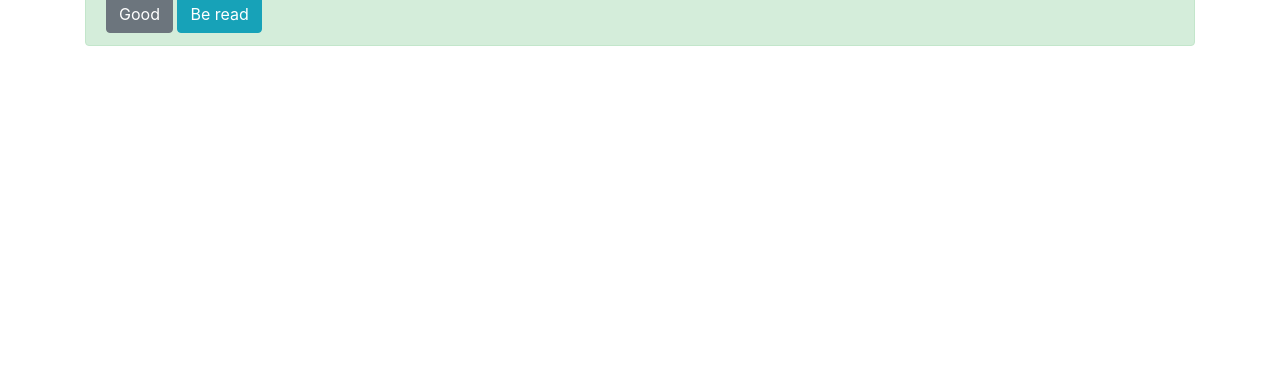
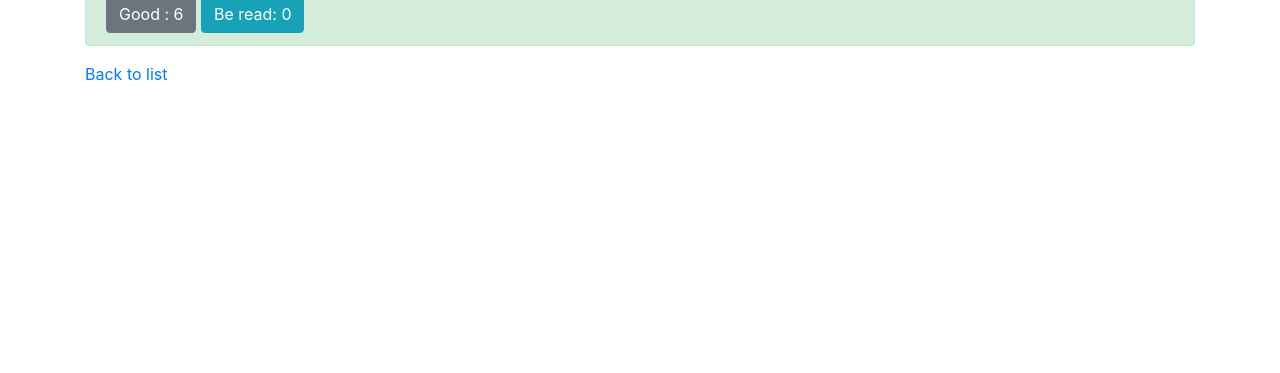
Before and after one commit to kazu-S-1110/boardProject210606, a Django app: page /detail/1 in a window 1280 px wide. Shown: the part 427-800 px from the top of the page. Run offline with Django 3.2, Linux system fonts and the light colour scheme; a user stored in the database is signed in; data comes from the database, SQL or seed files in the repository; both versions use the stored data as it was after the commit.

Commit message:
いいね機能を実装。（detailで押したらdetailに、listで押したらlistに遷移したいな。。）

```diff
--- a/boardapp/urls.py
+++ b/boardapp/urls.py
@@ -1,6 +1,6 @@
 from django.contrib import admin
 from django.urls import path, include
-from .views import signupfunc, loginfunc, listfunc, logoutfunc, detailfunc
+from .views import signupfunc, loginfunc, listfunc, logoutfunc, detailfunc, goodfunc
 
 urlpatterns = [
     path('signup/', signupfunc, name="signup"),
@@ -8,4 +8,5 @@ urlpatterns = [
     path("list/", listfunc, name="list"),
     path("logout/", logoutfunc, name="logout"),
     path("detail/<int:pk>", detailfunc, name="detail"),
+    path("good/<int:pk>", goodfunc, name="good"),
 ]
--- a/boardapp/views.py
+++ b/boardapp/views.py
@@ -53,3 +53,10 @@ def logoutfunc(request):
 def detailfunc(request, pk):
     obj = get_object_or_404(BoardModel, pk=pk)
     return render(request, "detail.html", {"obj": obj})
+
+
+def goodfunc(request, pk):
+    obj = BoardModel.objects.get(pk=pk)  # このコードはget_object_or_404と同じ（下位互換）
+    obj.good = obj.good + 1
+    obj.save()
+    return  redirect("list")
--- a/templates/detail.html
+++ b/templates/detail.html
@@ -8,10 +8,10 @@
     <p>title :{{ obj.title }}</p>
     <p>contributor : {{ obj.contributor }}</p>
     <p><img src="{{ obj.user_image.url }}" width="300" ></p>
-
-    <a href="#" class="btn btn-secondary" role="button" aria-pressed="true">Good</a>
-    <a href="#" class="btn btn-info" role="button" aria-pressed="true">Be read</a>
+    <a href="{% url 'good' obj.pk %}" class="btn btn-secondary" role="button">Good : {{ obj.good }}</a>
+    <a href="#" class="btn btn-info" role="button">Be read: {{ obj.read }}</a>
   </div>
+  <a href="{% url 'list' %}">Back to list</a>
 </div>
 
 {% else %}
--- a/templates/list.html
+++ b/templates/list.html
@@ -16,9 +16,9 @@
   <div class="alert alert-info" role="alert">
     <p>title: {{item.title}} </p>
     <p>contributor: {{item.contributor}} </p>
-    <a href='{% url "detail" item.pk %}' class="btn btn-primary" role="button" aria-pressed="true">Detail</a>
-    <a href="#" class="btn btn-secondary" role="button" aria-pressed="true">Good</a>
-    <a href="#" class="btn btn-info" role="button" aria-pressed="true">Be read</a>
+    <a href='{% url "detail" item.pk %}' class="btn btn-primary" role="button">Detail</a>
+    <a href="{% url 'good' item.pk %}" class="btn btn-secondary" role="button">Good: {{ item.good }}</a>
+    <a href="#" class="btn btn-info" role="button">Be read: {{ item.read }}</a>
 
   </div>
   {% endfor %}
```
Also changed, not shown: db.sqlite3.
